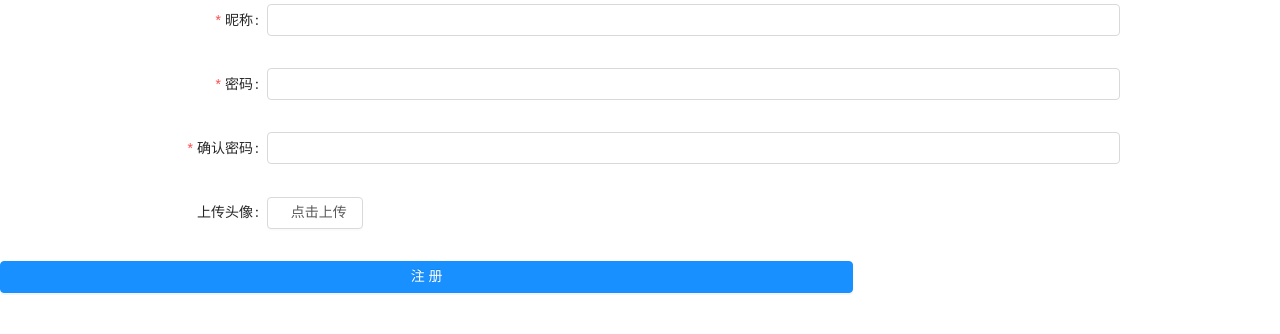
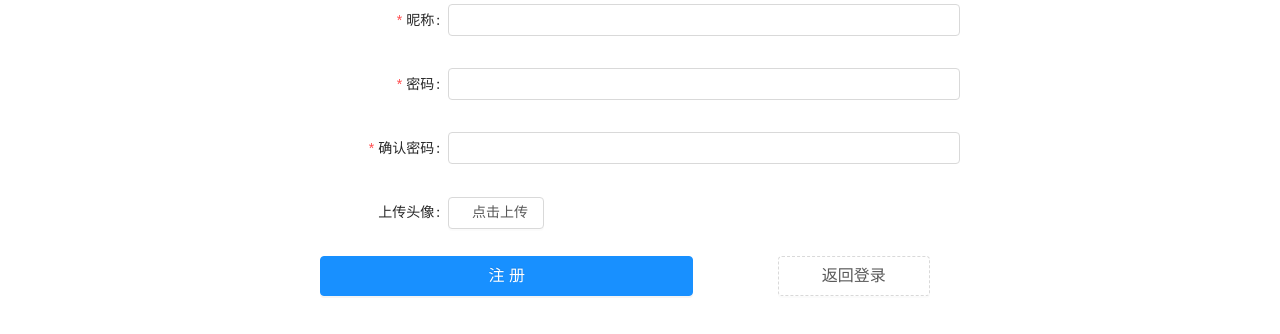
Before and after one commit to Thinker-Mars/mChat-front, a Vue app: page /register in a window 1280 px wide. Shown: the top 334 px of the page. Built offline with nearby package versions, Linux system fonts and the light colour scheme.

Commit message:
feat: 引入COS，完成部分图片上传逻辑

```diff
--- a/package.json
+++ b/package.json
@@ -14,6 +14,7 @@
     "ant-design-vue": "^1.6.5",
     "axios": "^0.20.0",
     "core-js": "^3.6.5",
+    "cos-js-sdk-v5": "^1.2.10",
     "eslint-plugin-html": "^6.1.1",
     "eslint-plugin-vue": "^7.7.0",
     "socket.io-client": "^2.3.0",
--- a/src/api/user-center.js
+++ b/src/api/user-center.js
@@ -29,3 +29,24 @@ export function getFriendList(data) {
 		}
   });
 }
+
+/**
+ * 获取访问COS的临时密钥
+ * @param {object} data 请求的参数
+ */
+export function getTmpCredential(data) {
+  let query = '';
+  if (Object.keys(data).length > 0) {
+    for (const key in data) {
+      query += `${key}=${data[key]}`;
+    }
+  }
+  return request({
+    url: `/userCenter/getTmpCredential?${query}`,
+    method: 'get',
+    data: data,
+		headers: {
+			apikey: 'usercenter'
+		}
+  });
+}
--- a/src/main.js
+++ b/src/main.js
@@ -2,19 +2,22 @@ import Vue from 'vue';
 import App from './App.vue';
 import router from './router';
 import store from './store';
-import { Button, Form, Input, Menu, Icon, Upload } from 'ant-design-vue';
+import { Button, Form, Input, Menu, Icon, Upload, Notification, Modal, FormModel } from 'ant-design-vue';
 import { tellTime } from '@/utils/commonFun';
 
 Vue.use(Form);
+Vue.use(FormModel);
 Vue.use(Input);
 Vue.use(Button);
 Vue.use(Menu);
 Vue.use(Icon);
 Vue.use(Upload);
+Vue.use(Modal);
 
 Vue.config.productionTip = false;
 
 Vue.prototype.tellTime = tellTime;
+Vue.prototype.$Notification = Notification;
 
 new Vue({
   router,
--- a/src/views/register/index.vue
+++ b/src/views/register/index.vue
@@ -1,58 +1,218 @@
 <template>
   <div class="register">
 		<div class="register-form">
-			<a-form
-        :form="registerForm"
-        :label-col="{ span: 5 }"
-        :wrapper-col="{ span: 16 }"
-        @submit="handleSubmit"
-      >
-				<a-form-item label="昵称">
-          <a-input v-decorator="['NickName', { rules: [{ required: true, message: '请输入昵称'}] }]" />
-        </a-form-item>
-				<a-form-item label="密码">
-          <a-input v-decorator="['Password', { rules: [{ required: true, message: '请输入密码'}] }]" />
-        </a-form-item>
-				<a-form-item label="确认密码">
-          <a-input v-decorator="['ConfirmPassword', { rules: [{ required: true, message: '请再次输入密码'}] }]" />
-        </a-form-item>
-				<a-form-item label="上传头像">
+			<a-form-model
+				ref="registerForm"
+				:model="registerForm"
+				:rules="rules"
+				:label-col="{ span: 5 }"
+        :wrapper-col="{ span: 20 }"
+			>
+				<a-form-model-item label="昵称" prop="NickName">
+					<a-input v-model="registerForm.NickName" />
+				</a-form-model-item>
+				<a-form-model-item label="密码" prop="Password">
+					<a-input v-model="registerForm.Password" />
+				</a-form-model-item>
+				<a-form-model-item label="确认密码" prop="ConfirmPassword">
+					<a-input v-model="registerForm.ConfirmPassword" />
+				</a-form-model-item>
+				<a-form-model-item label="上传头像">
 					<a-upload
 						list-type="picture"
+						:fileList="fileList"
+						:beforeUpload="beforeUpload"
+						:accept="acceptImageType.join(',')"
+						:customRequest="handleUpload"
 					>
-					<a-button> <a-icon type="upload" /> 点击上传 </a-button>
+						<a-button> <a-icon type="upload" /> 点击上传 </a-button>
 					</a-upload>
-        </a-form-item>
-				<a-form-item class="">
-          <a-button
+				</a-form-model-item>
+				<a-form-model-item class="register-button">
+					<a-button
             type="primary"
 						block
+						size="large"
             html-type="submit"
+						@click="register"
           >
             注册
           </a-button>
-        </a-form-item>
-			</a-form>
+				</a-form-model-item>
+				<a-form-model-item class="return-login-button">
+					<a-button
+						type="dashed"
+						block
+						size="large"
+						html-type="submit"
+						@click="goLogin"
+					>
+						返回登录
+					</a-button>
+				</a-form-model-item>
+			</a-form-model>
 		</div>
   </div>
 </template>
 
 <script>
+import { getTmpCredential } from '@/api/user-center';
 export default {
 	name: 'Register',
 	data() {
 		return {
-			registerForm: this.$form.createForm(this)
+			registerForm: {
+				NickName: undefined,
+				Password: undefined,
+				ConfirmPassword: undefined
+			},
+			/**
+			 * 接受的图片类型
+			 */
+			acceptImageType: ['image/jpeg', 'image/png'],
+			/**
+			 * 图片大小限制 5M
+			 */
+			acceptImageSize: 5,
+			/**
+			 * 已上传的图片列表
+			 */
+			fileList: [],
+			/**
+			 * 临时图片在COS中的folder名
+			 */
+			folder: 'register-image',
+			rules: {
+				NickName: [
+					{ required: true, message: '请输入昵称', trigger: 'blur' }
+				],
+				Password: [
+					{ required: true, message: '请输入密码', trigger: 'blur' }
+				],
+				ConfirmPassword: [
+					{ required: true, message: '请再次输入密码', trigger: 'blur' }
+				]
+			}
 		};
 	},
 	methods: {
-		handleSubmit() {
-			console.log(1);
+		beforeUpload(file, fileList) {
+			const data = { folder: this.folder };
+			getTmpCredential(data).then(
+				(res) => {
+					const { code } = res;
+					if (code === 1) {
+						// 成功获取临时密钥，执行上传
+					}
+				}
+			);
+			const checkResult = this.check(file);
+			if (!checkResult) {
+				return false;
+			}
+			console.log(file);
+			console.log(fileList);
+			return true;
+		},
+		/**
+		 * 判断图片是否合法
+		 * @param {File} file
+		 */
+		check(file) {
+			const { size, type } = file;
+			const validType = this.checkType(type);
+			const validSize = this.checkSize(size);
+			if (!validType) {
+				const message = '无效的图片类型';
+				const description = `图片类型目前支持${this.acceptImageType.join('、')}`;
+				this.errorTip(message, description);
+				return false;
+			}
+			if (!validSize) {
+				const message = '无效的图片大小';
+				const description = `上传的图片大小要求在 ${this.acceptImageSize}M 以内`;
+				this.errorTip(message, description);
+				return false;
+			}
+			return true;
+		},
+		/**
+		 * 判断图片类型是否合法
+		 * @param {string} type 图片类型
+		 */
+		checkType(type) {
+			return this.acceptImageType.includes(type);
+		},
+		/**
+		 * 判断图片大小是否合法
+		 * @param {number} size
+		 */
+		checkSize(size) {
+			return size <= (this.acceptImageSize * 1024 * 1024);
+		},
+		/**
+		 * 自定义图片上传
+		 */
+		handleUpload() {
+
+		},
+		/**
+		 * 注册
+		 */
+		register() {
+
+		},
+		/**
+		 * 前往登录
+		 */
+		goLogin() {
+			this.$router.push({ path: '/' });
+		},
+		/**
+		 * 错误提示
+		 * @param {string} message 提示title
+		 * @param {string} description 提示内容
+		 */
+		errorTip(message, description) {
+			this.$Notification.open({
+				message,
+				description,
+				icon: <a-icon type="exclamation-circle" style="color: #DC143C" />
+			});
 		}
 	}
 };
 </script>
 
-<style scoped lang="scss">
-
+<style lang="scss">
+.register {
+	position: relative;
+	width: 100%;
+	height: 100%;
+}
+.register-form {
+	width: 50%;
+  margin: 0 auto;
+	.ant-form-item-label {
+		width: 20%;
+	}
+	.ant-form-item-control-wrapper {
+		width: 80%;
+	}
+	.register-button {
+		display: inline-block;
+		width: 70%;
+		margin-right: 10px;
+		.ant-form-item-control-wrapper {
+			width: 100%;
+		}
+	}
+	.return-login-button {
+		display: inline-block;
+    width: calc(30% - 10px);
+		.ant-form-item-control-wrapper {
+			width: 100%;
+		}
+	}
+}
 </style>
```
Also changed, not shown: src/utils/cos-helper.js (added, +18 -0 lines), .eslintrc.js, 1 other file (tests, documents, lock files or other folders).
